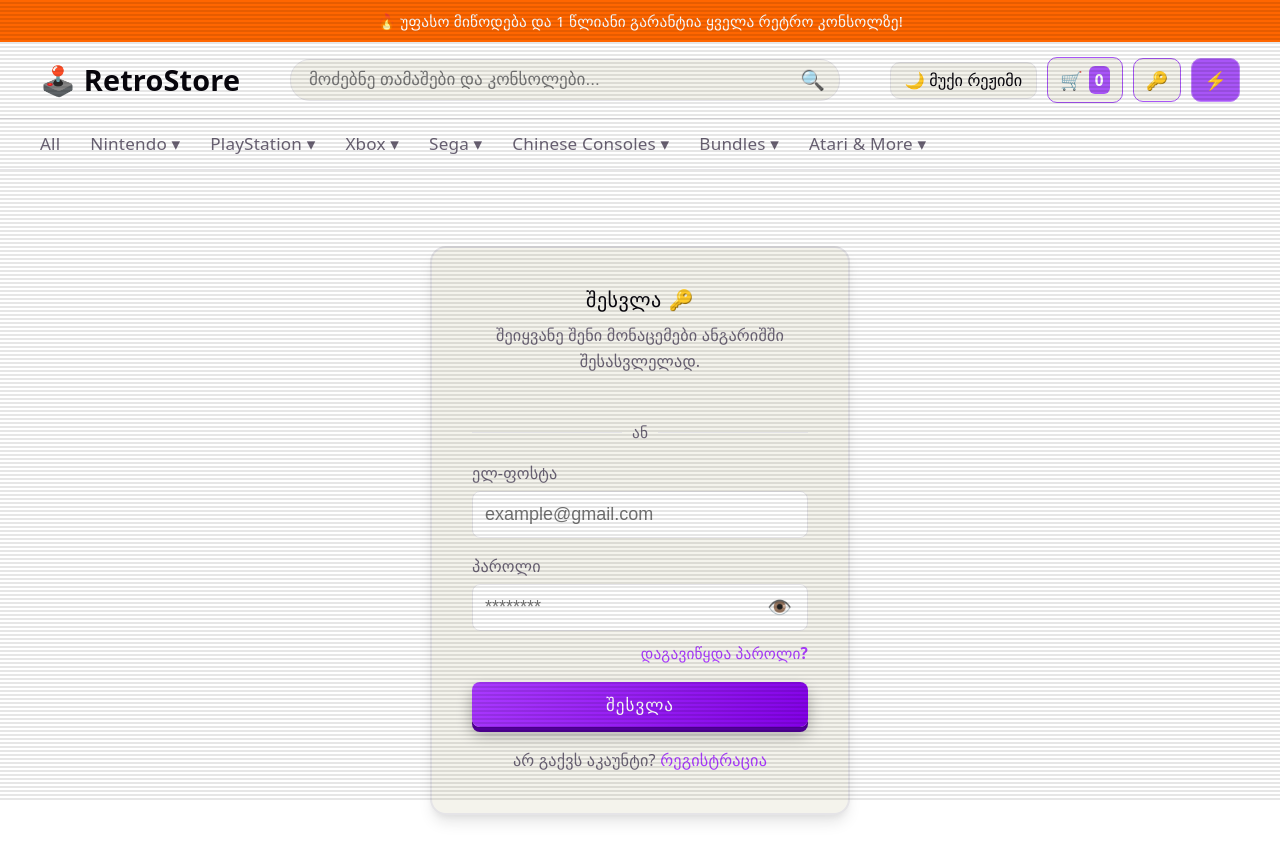
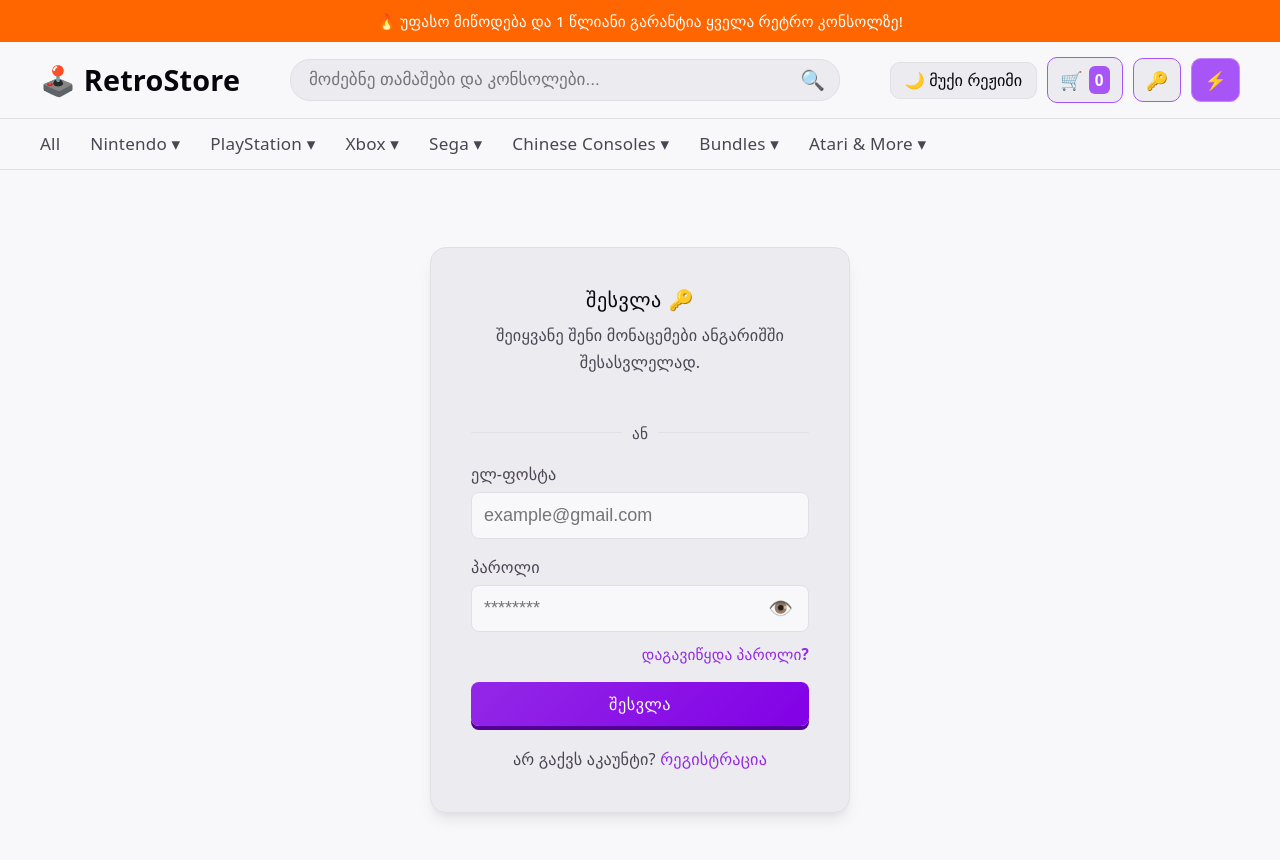
Before and after one commit to x-Hirox/retro-store, a React (Vite) app in the folder client/: page /login in a window 1280 px wide. Shown: the top 860 px of the page. Built offline with nearby package versions, Linux system fonts and the light colour scheme.

Commit message:
fix: balanced light/dark theme CSS and soft dark mode CRT scanlines

```diff
--- a/client/src/index.css
+++ b/client/src/index.css
@@ -1,20 +1,21 @@
 :root {
-  --text: #6b6375;
+  /* 🟢 Light Mode (ღია თემა - სუფთა, მკაფიო და წაკითხვადი) */
+  --text: #4a4552;
   --text-h: #08060d;
-  --bg: #fff;
-  --border: #e5e4e7;
-  --code-bg: #f4f3ec;
-  --accent: #aa3bff;
-  --accent-bg: rgba(170, 59, 255, 0.1);
-  --accent-border: rgba(170, 59, 255, 0.5);
-  --social-bg: rgba(244, 243, 236, 0.5);
+  --bg: #f8f7f9;
+  --border: #e2e0e5;
+  --code-bg: #ecebf0;
+  --accent: #9328e6;
+  --accent-bg: rgba(147, 40, 230, 0.1);
+  --accent-border: rgba(147, 40, 230, 0.4);
+  --social-bg: rgba(230, 228, 235, 0.6);
   --shadow:
-    rgba(0, 0, 0, 0.1) 0 10px 15px -3px, rgba(0, 0, 0, 0.05) 0 4px 6px -2px;
+    rgba(0, 0, 0, 0.08) 0 10px 15px -3px, rgba(0, 0, 0, 0.04) 0 4px 6px -2px;
 
   /* 🟢 Cyberpunk Anime Neon Color Palette */
-  --neon-pink: #ff007f;
-  --neon-cyan: #00f0ff;
-  --neon-purple: #9d00ff;
+  --neon-pink: #d9006c;
+  --neon-cyan: #00b8cc;
+  --neon-purple: #8000d9;
 
   --sans: "Noto Sans Georgia", system-ui, -apple-system, sans-serif;
   --heading: "Orbitron", "Noto Sans Georgia", sans-serif;
@@ -24,7 +25,7 @@
   font: 18px/145% var(--sans);
   letter-spacing: 0.18px;
   color: var(--text);
-  background: var(--bg);
+  background-color: var(--bg);
   font-synthesis: none;
   text-rendering: optimizeLegibility;
   -webkit-font-smoothing: antialiased;
@@ -35,7 +36,7 @@
   }
 }
 
-/* 🟢 body.dark — მუქი თემა რეტრო-ნეონური აურით */
+/* 🟢 Dark Mode (მუქი თემა - ნეონური Cyberpunk აურა) */
 body.dark {
   --text: #a3a8b8;
   --text-h: #ffffff;
@@ -48,6 +49,10 @@ body.dark {
   --social-bg: rgba(38, 40, 51, 0.5);
   --shadow:
     rgba(0, 0, 0, 0.6) 0 10px 20px -3px, rgba(0, 240, 255, 0.05) 0 0 15px;
+
+  --neon-pink: #ff007f;
+  --neon-cyan: #00f0ff;
+  --neon-purple: #9d00ff;
 }
 
 body.dark #social .button-icon {
@@ -55,36 +60,28 @@ body.dark #social .button-icon {
 }
 
 /* ==========================================
-   📺 1. CRT Scanlines & TV Flicker Effect
+   📺 1. CRT Scanlines Effect (მხოლოდ Dark Mode-ში)
    ========================================== */
 .crt-overlay {
+  display: none; /* ღია თემაში გამორთულია */
+}
+
+body.dark .crt-overlay {
+  display: block;
   position: fixed;
   top: 0;
   left: 0;
   width: 100vw;
   height: 100vh;
-  background: linear-gradient(rgba(18, 16, 16, 0) 50%, rgba(0, 0, 0, 0.22) 50%);
+  background: linear-gradient(rgba(18, 16, 16, 0) 50%, rgba(0, 0, 0, 0.18) 50%);
   background-size: 100% 4px;
   z-index: 99999;
   pointer-events: none;
-  opacity: 0.45;
-  animation: crtFlicker 0.15s infinite;
-}
-
-@keyframes crtFlicker {
-  0% {
-    opacity: 0.42;
-  }
-  50% {
-    opacity: 0.45;
-  }
-  100% {
-    opacity: 0.41;
-  }
+  opacity: 0.25; /* ძალიან ნაზი, თვალს რომ არ ტკენდეს */
 }
 
 /* ==========================================
-   ✨ 2. Retro Neon Pulse & Typography
+   ✨ 2. Гლობალური სტილები და ტოპოგრაფია
    ========================================== */
 html,
 body {
@@ -119,32 +116,18 @@ h2 {
   letter-spacing: 0.5px;
 }
 
-/* რეტრო ნეონური ტექსტის კლასი სათაურებისა და ლოგოსთვის */
+/* რეტრო ნეონური ტექსტის კლასი */
 .retro-neon-title {
+  color: var(--text-h);
+  font-family: var(--pixel);
+}
+
+body.dark .retro-neon-title {
   color: #fff;
-  font-family: var(--pixel);
   text-shadow:
     0 0 5px var(--neon-pink),
     0 0 10px var(--neon-pink),
-    0 0 20px var(--neon-purple),
-    0 0 40px var(--neon-cyan);
-  animation: neonGlow 2s infinite alternate;
-}
-
-@keyframes neonGlow {
-  from {
-    text-shadow:
-      0 0 5px var(--neon-pink),
-      0 0 10px var(--neon-pink),
-      0 0 20px var(--neon-purple);
-  }
-  to {
-    text-shadow:
-      0 0 10px var(--neon-pink),
-      0 0 20px var(--neon-pink),
-      0 0 35px var(--neon-cyan),
-      0 0 50px var(--neon-cyan);
-  }
+    0 0 20px var(--neon-purple);
 }
 
 h1 {
@@ -201,7 +184,7 @@ svg {
 }
 
 /* ==========================================
-   🎮 3. Anime Glitch & Arcade Card Hover
+   🎮 3. Product Cards Hover
    ========================================== */
 .products-grid > *,
 .retro-card {
@@ -211,20 +194,26 @@ svg {
     border-color 0.2s ease;
   border: 1px solid var(--border);
   border-radius: 12px;
+  background-color: var(--code-bg);
 }
 
-/* როცა მაუსი მიგვაქვს პროდუქტზე — ნეონური ჩარჩო და გლიჩ-ნახტომი */
 .products-grid > *:hover,
 .retro-card:hover {
-  transform: translateY(-6px) scale(1.015);
+  transform: translateY(-5px);
+  border-color: var(--accent) !important;
+  box-shadow: var(--shadow) !important;
+}
+
+body.dark .products-grid > *:hover,
+body.dark .retro-card:hover {
   border-color: var(--neon-pink) !important;
   box-shadow:
-    -4px 4px 0px var(--neon-pink),
-    4px -4px 0px var(--neon-cyan) !important;
+    -3px 3px 0px var(--neon-pink),
+    3px -3px 0px var(--neon-cyan) !important;
 }
 
 /* ==========================================
-   🕹️ 4. Arcade Button Physics (ღილაკები)
+   🕹️ 4. Arcade Buttons Physics
    ========================================== */
 .auth-button,
 .arcade-btn {
@@ -236,12 +225,10 @@ svg {
   border-radius: 8px;
   font-weight: bold;
   cursor: pointer;
-  font-size: 0.95rem;
-  letter-spacing: 1px;
+  font-size: 0.9rem;
+  letter-spacing: 0.5px;
   text-transform: uppercase;
-  box-shadow:
-    0px 5px 0px #520099,
-    0px 8px 15px rgba(0, 0, 0, 0.3);
+  box-shadow: 0px 4px 0px #520099;
   transition: all 0.1s ease-in-out;
   position: relative;
   top: 0;
@@ -249,43 +236,25 @@ svg {
 
 .auth-button:hover,
 .arcade-btn:hover {
-  box-shadow:
-    0px 5px 0px #520099,
-    0px 0px 20px var(--neon-pink);
-  opacity: 1;
+  opacity: 0.95;
 }
 
 .auth-button:active,
 .arcade-btn:active {
-  top: 4px;
-  box-shadow:
-    0px 1px 0px #520099,
-    0px 2px 5px rgba(0, 0, 0, 0.3);
+  top: 3px;
+  box-shadow: 0px 1px 0px #520099;
 }
 
 /* ==========================================
-   👾 5. ჩამოსაშლელი (Dropdown) & ავტორიზაცია
+   👾 5. Dropdown & Auth
    ========================================== */
 .dropdown-parent:hover .dropdown-content {
   display: block !important;
-  animation: dropdownSlide 0.2s ease;
-}
-
-@keyframes dropdownSlide {
-  from {
-    opacity: 0;
-    transform: translateY(8px);
-  }
-  to {
-    opacity: 1;
-    transform: translateY(0);
-  }
 }
 
 .dropdown-content a:hover {
-  background-color: var(--neon-pink) !important;
+  background-color: var(--accent) !important;
   color: #fff !important;
-  box-shadow: inset 4px 0px 0px var(--neon-cyan);
 }
 
 .auth-container {
@@ -302,15 +271,10 @@ svg {
   width: 100%;
   max-width: 420px;
   background-color: var(--code-bg);
-  border: 2px solid var(--border);
+  border: 1px solid var(--border);
   border-radius: 16px;
   padding: 40px;
   box-shadow: var(--shadow);
-  transition: border-color 0.3s ease;
-}
-
-.auth-card:hover {
-  border-color: var(--accent-border);
 }
 
 .auth-input {
@@ -322,14 +286,10 @@ svg {
   color: var(--text-h);
   font-size: 1rem;
   outline: none;
-  transition:
-    border-color 0.2s ease,
-    box-shadow 0.2s ease;
 }
 
 .auth-input:focus {
-  border-color: var(--neon-cyan);
-  box-shadow: 0 0 10px rgba(0, 240, 255, 0.3);
+  border-color: var(--accent);
 }
 
 /* ==========================================
```
